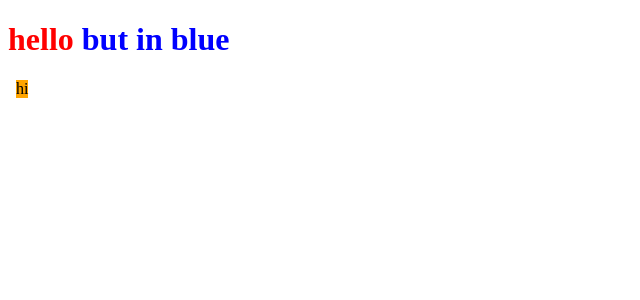
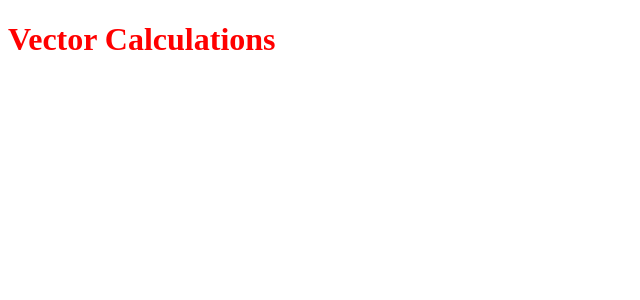
Before and after one commit to josephperez3/vector-calculations, a React (Create React App) app: page / in a window 1280 px wide. Shown: the top 300 px of the page, without its empty margins (0-640 px from the left). Built offline with nearby package versions, Linux system fonts and the light colour scheme.

Commit message:
added Header

```diff
--- a/public/index.html
+++ b/public/index.html
@@ -24,7 +24,7 @@
       work correctly both with client-side routing and a non-root public URL.
       Learn how to configure a non-root public URL by running `npm run build`.
     -->
-    <title>React App</title>
+    <title>Vector Calculations</title>
   </head>
   <body>
     <noscript>You need to enable JavaScript to run this app.</noscript>
--- a/src/App.css
+++ b/src/App.css
@@ -1,13 +1,3 @@
 h1 {
-    color: red;
+  color: red;
 }
-
-h1::after {
-    content: " but in blue";
-    color: blue;
-}
-
-.table {
-    display: table;
-    background-color: orange;
-}
--- a/src/App.js
+++ b/src/App.js
@@ -1,12 +1,12 @@
 import "./App.css";
+import Header from "./components/Header";
 
 function App() {
-    return (
-        <>
-            <h1>hello</h1>
-            <body className="table">hi</body>
-        </>
-    );
+  return (
+    <>
+      <Header />
+    </>
+  );
 }
 
 export default App;
--- /dev/null
+++ b/src/components/Header.jsx
@@ -0,0 +1,9 @@
+const Header = () => {
+  return (
+    <div>
+      <h1>Vector Calculations</h1>
+    </div>
+  );
+};
+
+export default Header;
```
Also changed, not shown: 2 other files (tests, documents, lock files or other folders).
